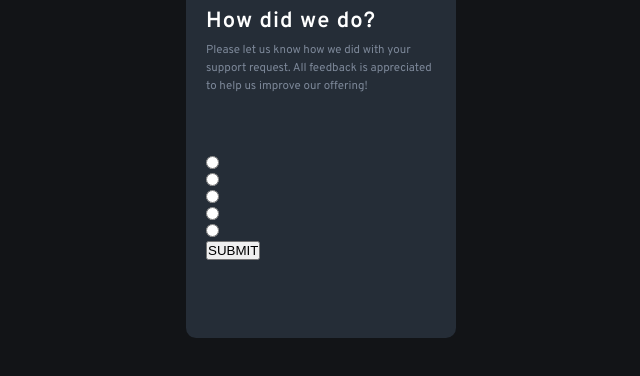
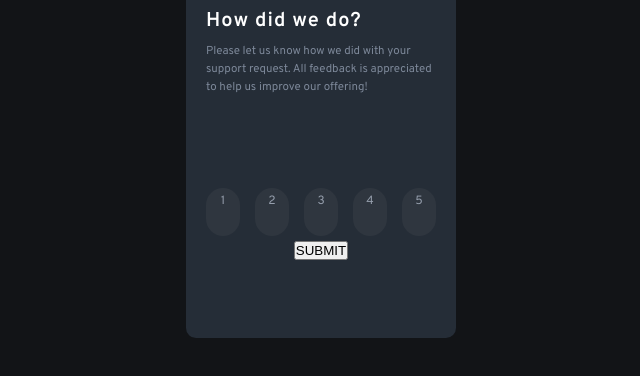
Before and after one commit to santiagodev10/Interactive-rating-component, a plain HTML site: page index.html in a window 1280 px wide. Shown: the part 262-638 px from the top of the page, without its empty margins (319-959 px from the left). Drawn offline with Linux system fonts and the light colour scheme.

Commit message:
styles for inputs

```diff
--- a/index.html
+++ b/index.html
@@ -21,27 +21,27 @@
             </section>
             <form class="card--form-section"> <!--seccion de formulario-->
                 <div class="card--input-container">
-                    <label for="1"></label>
+                    <label for="1">1</label>
                     <input type="radio" id="1" value="1" class="input--fields">
                 </div>
 
                 <div class="card--input-container">
-                    <label for="2"></label>
+                    <label for="2">2</label>
                     <input type="radio" id="2" value="2" class="input--fields">
                 </div>
 
                 <div class="card--input-container">
-                    <label for="3"></label>
+                    <label for="3">3</label>
                     <input type="radio" id="3" value="3" class="input--fields">
                 </div>
 
                 <div class="card--input-container">
-                    <label for="4"></label>
+                    <label for="4">4</label>
                     <input type="radio" id="4" value="4" class="input--fields">
                 </div>
 
                 <div class="card--input-container">
-                    <label for="5"></label>
+                    <label for="5">5</label>
                     <input type="radio" id="5" value="5" class="input--fields">
                 </div>
 
--- a/styles.css
+++ b/styles.css
@@ -64,7 +64,7 @@ main {
 
 .card--description-section h1 {
     margin-top: 15px;
-    font-size: 22px;
+    font-size: 20px;
     /* font-family: "Overpass", sans-serif; */
     font-weight: 600;
     color: var(--White);
@@ -72,9 +72,48 @@ main {
 }
 
 .card--description-section p {
-    margin-top: 6px;
+    margin-top: 8px;
     font-size: 11.5px;
     font-weight: 400;
     color: var(--Medium-grey);
     line-height: 18px;
 }
+
+.card--form-section {
+    height: 45%;
+    display: flex;
+    justify-content: center;
+    align-items: center;
+    position: relative;
+    gap: 15px;
+}
+
+.card--input-container {
+    display: flex;
+    width: 15%;
+    height: 30%;
+    justify-content: center;
+    margin-bottom: 50px;
+    background: hsl(216deg 13.73% 21.59%);
+    border-radius: 20px;
+    cursor: pointer;
+}
+
+.input--fields {
+    width: 100%;
+    visibility: hidden;
+}
+
+label {
+    position: absolute;
+    top: 23%;
+    font-size: 12px;
+    color: var(--Light-grey);
+    cursor: pointer;
+}
+
+#button-submit {
+    position: absolute;
+    top: 85px;
+    cursor: pointer;
+}
```
